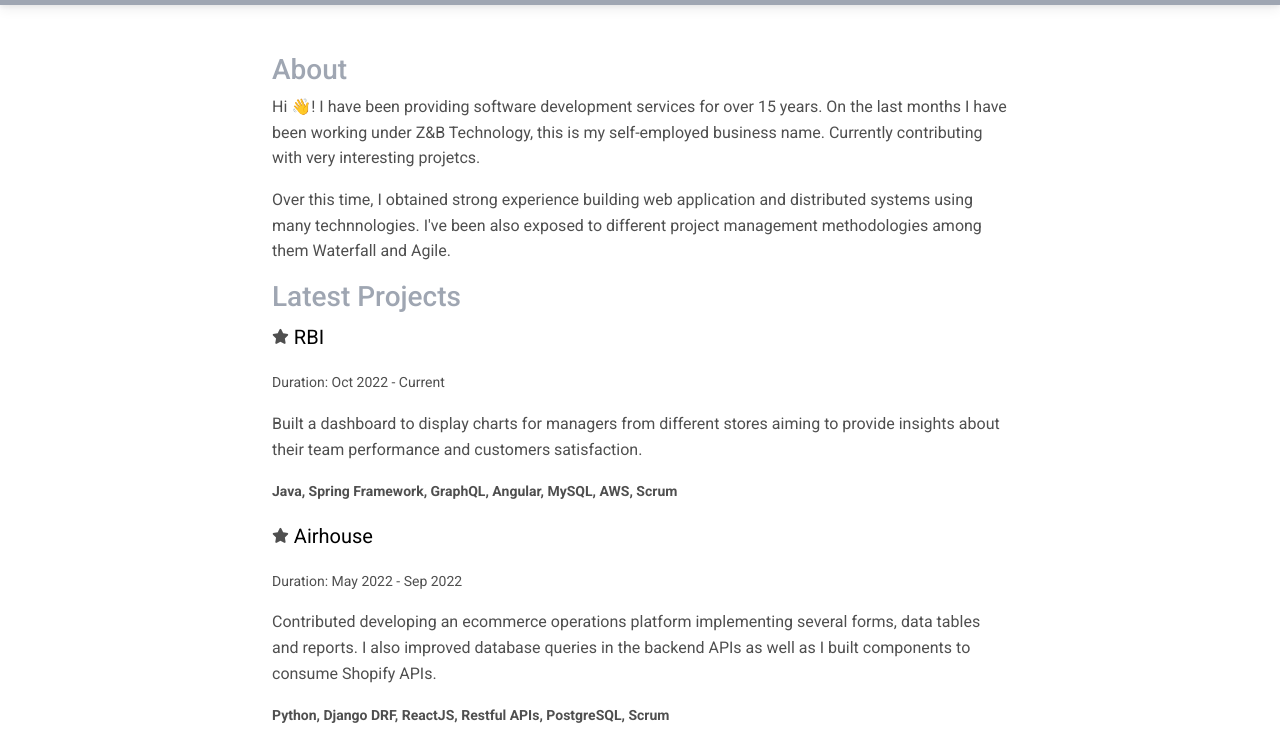
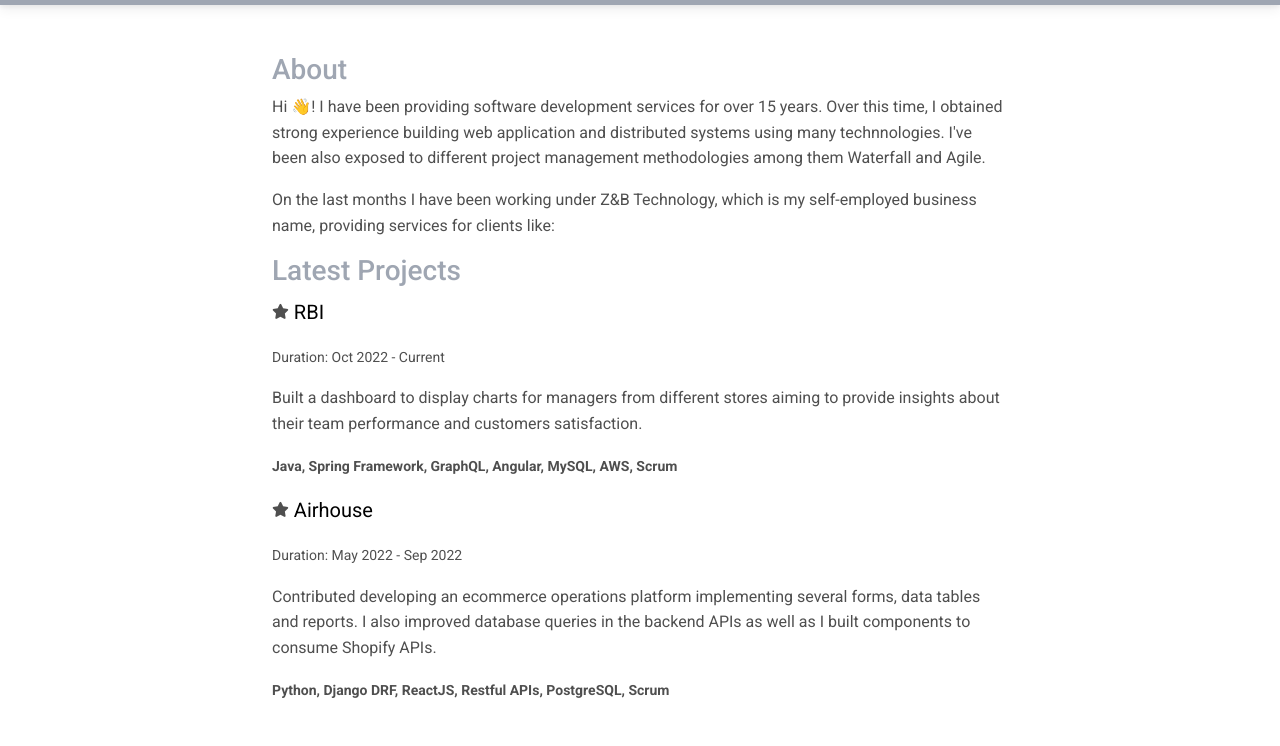
Before and after one commit to zb-tech/zb-tech, a plain HTML site: page index.html in a window 1280 px wide. Shown: the part 54-800 px from the top of the page. Drawn offline with nearby package versions, Linux system fonts and the light colour scheme.

Commit message:
updating...

```diff
--- a/index.html
+++ b/index.html
@@ -39,14 +39,13 @@
                     <h3 class="text-start text-secondary">About</h3>
                     <p>
                         Hi 👋! I have been providing software development services for over 15 years.
-                        On the last months I have been working under Z&B Technology,
-                        this is my self-employed business name. Currently contributing with very interesting
-                        projetcs.
-                    </p>
-                    <p>
                         Over this time, I obtained strong experience building web application and distributed systems
                         using many technnologies. I've been also exposed to different project
                         management methodologies among them Waterfall and Agile.
+                    </p>
+                    <p>
+                      On the last months I have been working under Z&B Technology,
+                      which is my self-employed business name, providing services for clients like:
                     </p>
 
                     <h3 class="text-start text-secondary">Latest Projects</h3>
```
